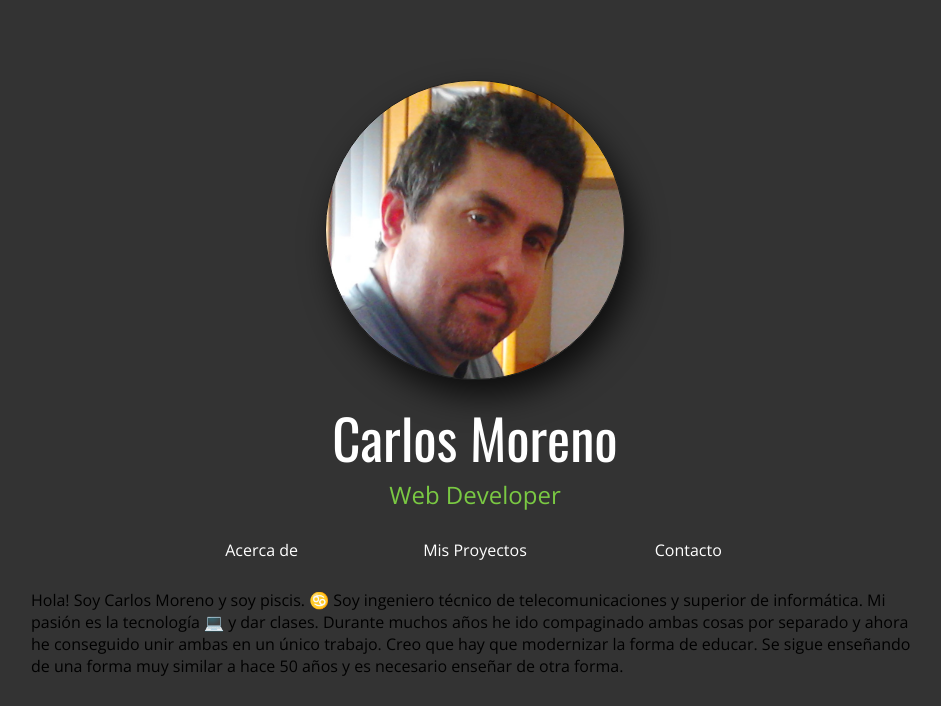
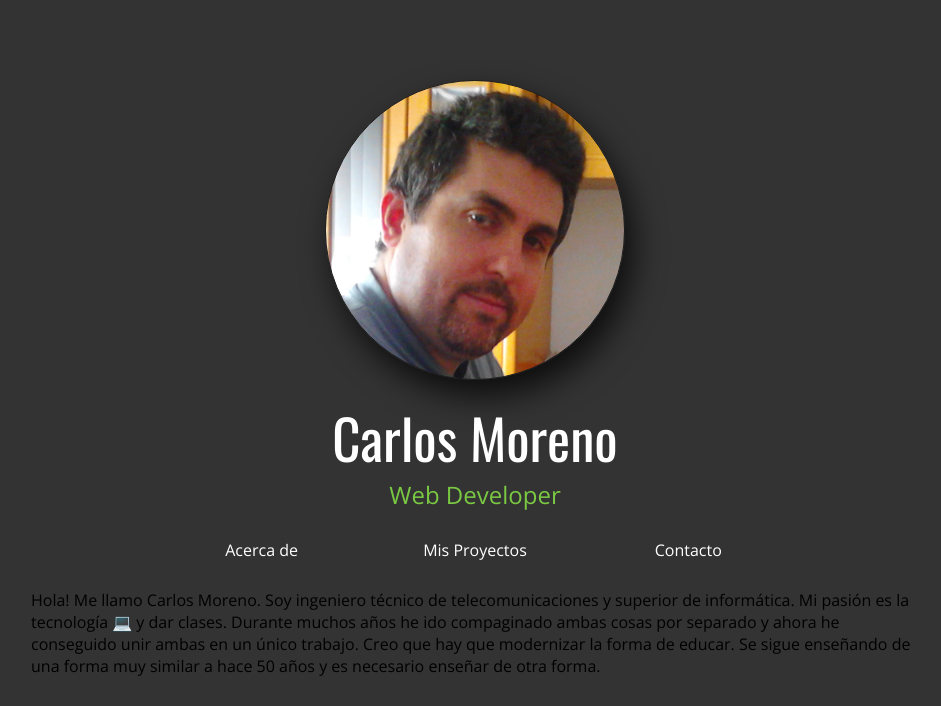
Before and after one commit to Ramm0nD/CursoHW-AccesibilidadWeb, a plain HTML site: page index.html in a window 1280 px wide. Shown: the top 706 px of the page, without its empty margins (165-1106 px from the left). Drawn offline with nearby package versions, Linux system fonts and the light colour scheme.

Commit message:
Pequeña corrección en la descripción
Pequeña corrección en la descripción

```diff
--- a/index.html
+++ b/index.html
@@ -22,7 +22,7 @@
     </div>
 
     <div class="intro">
-      Hola! Soy Carlos Moreno y soy piscis. ♋
+      Hola! Me llamo Carlos Moreno.
       Soy ingeniero técnico de telecomunicaciones y superior de informática.
       Mi pasión es la tecnología 💻 y dar clases. Durante muchos años he ido
       compaginado ambas cosas por separado y ahora he conseguido unir ambas
```
